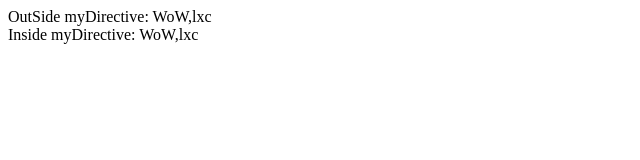
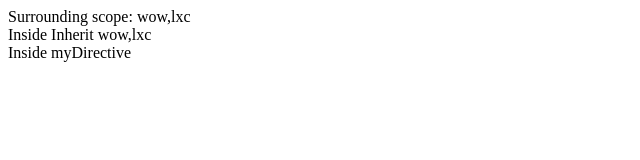
Before and after one commit to L-x-C/exercise-for-AngularJS, a plain HTML site: page index.html in a window 1280 px wide. Shown: the whole page, without its empty margins (0-640 px from the left). Drawn offline with Linux system fonts and the light colour scheme.

Commit message:
true scope

```diff
--- a/app.js
+++ b/app.js
@@ -4,23 +4,41 @@
 * Description
 */
 var app = angular.module('myApp', []);
-app.controller('MainController', function($scope){
+// app.controller('MainController', function($scope){
 
-}).directive('myDirective', ['', function(){
+// })
+app.directive('myDirective', function(){
 	// Runs during compile
 	return {
 		// name: '',
-		priority: 100,
+		// priority: 100,
 		// terminal: true,
 		scope: {}, // {} = isolate, true = child, false/undefined = no change
 		// controller: function($scope, $element, $attrs, $transclude) {},
 		// require: 'ngModel', // Array = multiple requires, ? = optional, ^ = check parent elements
 		restrict: 'A', // E = Element, A = Attribute, C = Class, M = Comment
-		template: '<div>Inside mymymy {{myProperty=}}</div>'
+		template: 'Inside myDirective {{myProperty}}'
 		// templateUrl: '',
 		// replace: true,
 		// transclude: true,
 		// compile: function(tElement, tAttrs, function transclude(function(scope, cloneLinkingFn){ return function linking(scope, elm, attrs){}})),
 
 	};
-}]);
+}).directive('myInheritScopeDirective', function(){
+	// Runs during compile
+	return {
+		// name: '',
+		// priority: 1,
+		// terminal: true,
+		scope: true, // {} = isolate, true = child, false/undefined = no change
+		// controller: function($scope, $element, $attrs, $transclude) {},
+		// require: 'ngModel', // Array = multiple requires, ? = optional, ^ = check parent elements
+		restrict: 'A', // E = Element, A = Attribute, C = Class, M = Comment
+		template: 'Inside Inherit {{myProperty}}'
+		// templateUrl: '',
+		// replace: true,
+		// transclude: true,
+		// compile: function(tElement, tAttrs, function transclude(function(scope, cloneLinkingFn){ return function linking(scope, elm, attrs){}})),
+
+	};
+});
--- a/index.html
+++ b/index.html
@@ -9,11 +9,10 @@
 </style>
 <body>
 <div ng-app="myApp">
-	<div ng-controller="MainController">
-		OutSide myDirective: {{myProperty}}
-		<div my-directive ng-init="myProperty='WoW,lxc'">
-			Inside myDirective: {{myProperty}}
-		</div>
+	<div ng-init="myProperty='wow,lxc'">
+		Surrounding scope: {{myProperty}}
+		<div my-inherit-scope-directive></div>
+		<div my-directive></div>
 	</div>
 </div>
 <script src="angular.min.js"></script>
```
